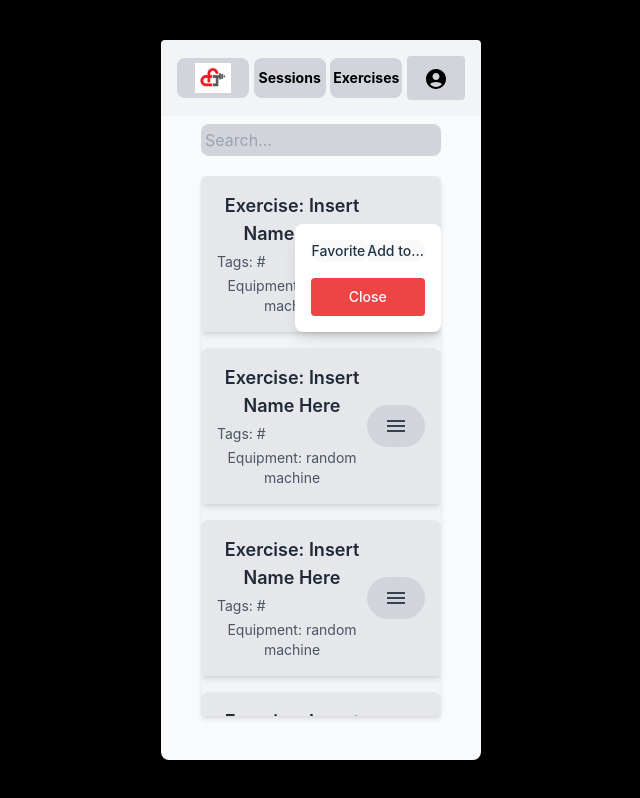
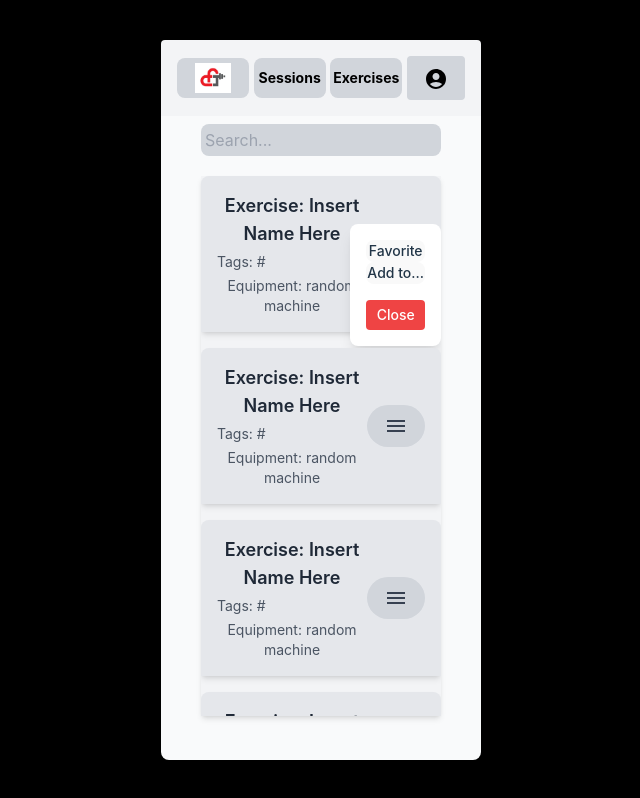
Before and after one commit to JoshuaW13/ConceptFitness, a React (Vite) app in the folder conceptFitness/: page /exerciseLogs in a window 1280 px wide. Both pictures are taken after a click on the button 715 px from the left and 253 px from the top of the page. Shown: the whole page, without its empty margins (319-959 px from the left). Built offline with nearby package versions, Linux system fonts and the light colour scheme.

Commit message:
Fixed popups for the log pages

```diff
--- a/conceptFitness/src/components/ExerciseDataPopup.jsx
+++ b/conceptFitness/src/components/ExerciseDataPopup.jsx
@@ -4,7 +4,7 @@ import '../App.css'
 
 function ExerciseDataPopup() {
   return (
-    <div className="">
+    <div className="flex flex-col">
           <button>Favorite</button>
           <button>Add to...</button>
     </div>
--- a/conceptFitness/src/components/ExerciseLogPopup.jsx
+++ b/conceptFitness/src/components/ExerciseLogPopup.jsx
@@ -10,7 +10,7 @@ function ExerciseLogPopup() {
     navigate("/exerciseLogs")
   }
   return (
-    <div className="">
+    <div className="flex flex-col">
           <button onClick={exerciseLogs}>Statistics</button>
           <button>Favorite</button>
           <button>Add to...</button>
--- a/conceptFitness/src/components/Popup.jsx
+++ b/conceptFitness/src/components/Popup.jsx
@@ -8,7 +8,7 @@ function Popup({ onClick, Content }) {
         <Content />
       </div>
       <button
-        className="px-4 py-2 bg-red-500 text-white rounded"
+        className="px-1 py-1 bg-red-500 text-white rounded"
         onClick={onClick}
       >
         Close
```
